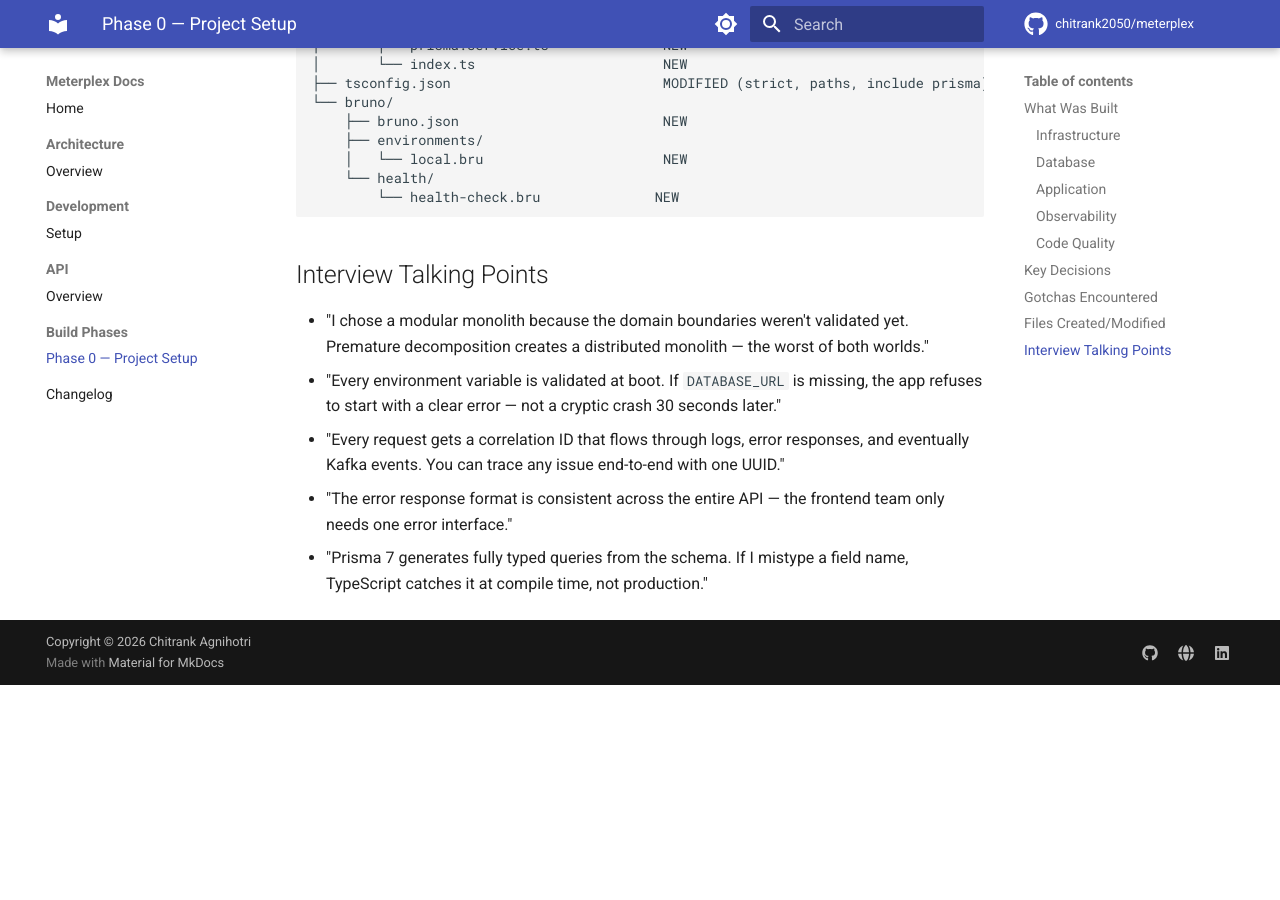
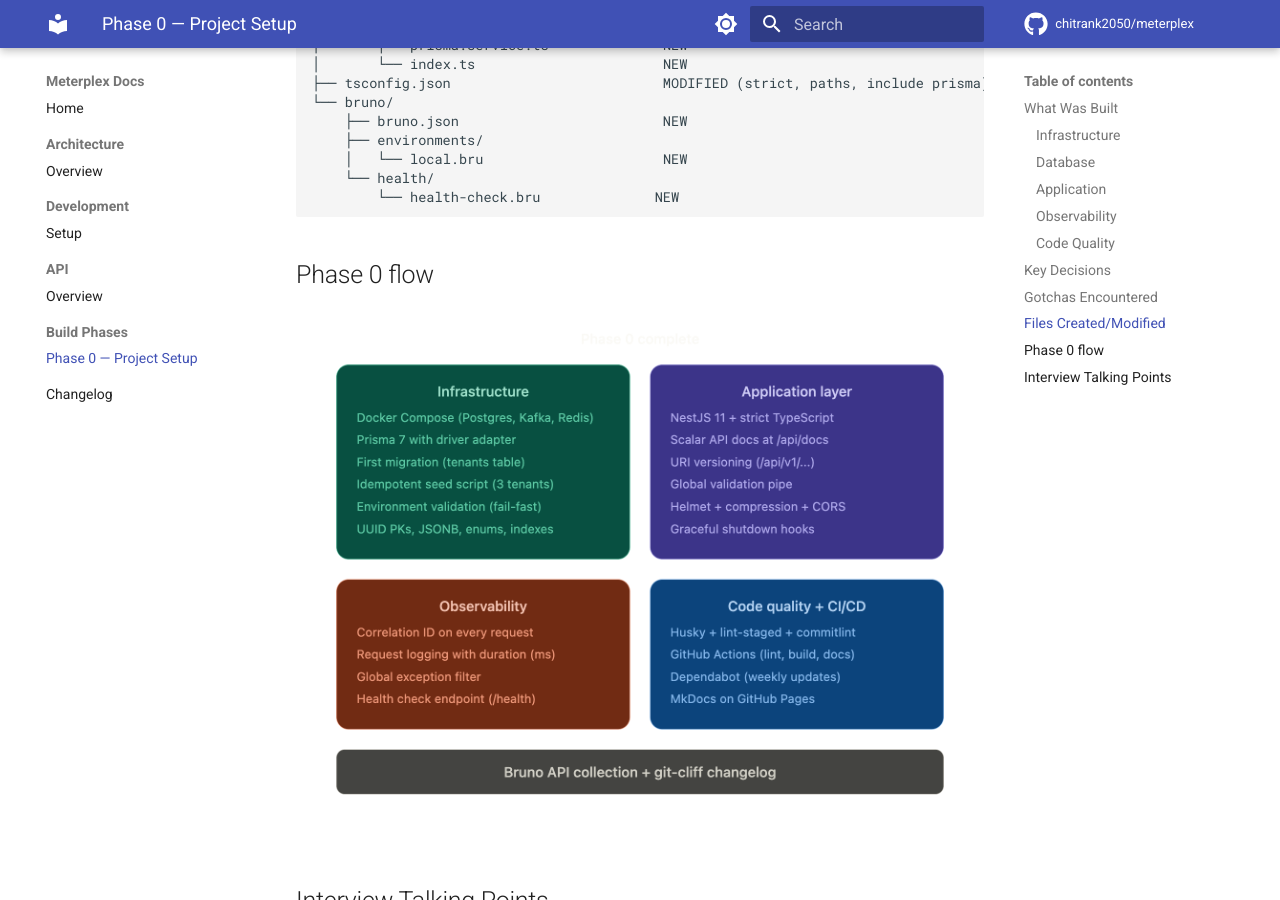
Before and after one commit to chitrank2050/meterplex, an MkDocs documentation site: the page built from docs/phases/phase-0.md, in a window 1280 px wide and 900 px high, scrolled down 3685 px. Built offline with MkDocs 1.6.1 and Material for MkDocs 9.7.7, drawn with Linux system fonts in a browser that asks for light colours; comment, search, counter and statistics services are not loaded; before the commit the page ends 4370 px from its top, so only the background shows below that.

Commit message:
docs: add phase 0 architecture diagram to documentation

````diff
--- a/docs/phases/phase-0.md
+++ b/docs/phases/phase-0.md
@@ -126,6 +126,10 @@ meterplex/
         └── health-check.bru              NEW
 ```
 
+## Phase 0 flow
+
+![alt text](phase-0.png)
+
 ## Interview Talking Points
 
 - "I chose a modular monolith because the domain boundaries weren't validated yet. Premature decomposition creates a distributed monolith — the worst of both worlds."
````
Also changed, not shown: docs/phases/phase-0.png (added).
